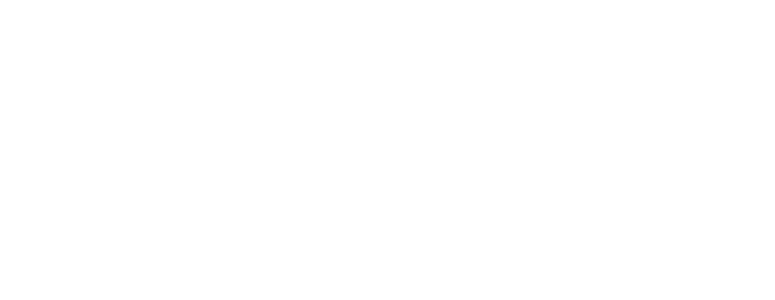
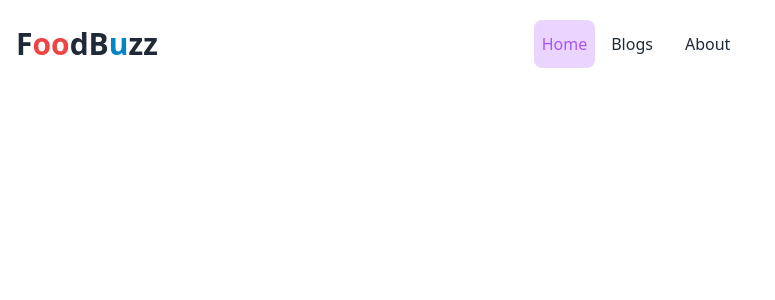
Before and after one commit to Shamim-dm/Kids-shop-client, a React (Vite) app: page / in a window 1280 px wide. Shown: the top 300 px of the page, without its empty margins (0-775 px from the left). Built offline with nearby package versions, Linux system fonts and the light colour scheme.

Commit message:
register add

```diff
--- a/src/Pages/Home/Home.jsx
+++ b/src/Pages/Home/Home.jsx
@@ -1,9 +1,10 @@
 import React from 'react';
+import Navbar from '../Sheared/Navbar/Navbar';
 
 const Home = () => {
     return (
         <div>
-
+            <Navbar></Navbar>
         </div>
     );
 };
--- /dev/null
+++ b/src/Pages/Sheared/ActiveLink/ActiveLink.jsx
@@ -0,0 +1,16 @@
+import React from 'react';
+import { NavLink } from 'react-router-dom';
+const ActiveLink =({to, children}) => {
+    return (
+        <NavLink
+            to={to}
+            className={({isActive, isPending})=>
+            isActive ? "text-purple-500 p-2 rounded-lg bg-purple-200" : isPending ? "pending" : ""
+        }
+        >
+            {children}
+        </NavLink>
+    );
+};
+
+export default ActiveLink;
--- /dev/null
+++ b/src/Pages/Sheared/Navbar/Navbar.jsx
@@ -0,0 +1,63 @@
+// import React, { useContext } from 'react';
+import { Link } from "react-router-dom";
+import ActiveLink from "../ActiveLink/ActiveLink";
+// import { AuthContext } from '../../../provider/AuthProviders';
+
+// import { FaUserCircle } from 'react-icons/fa';
+
+
+const Navbar = () => {
+    // const { user, logOut } = useContext(AuthContext)
+    // const handleLogout = () => {
+    //     logOut()
+    //         .then()
+    //         .catch(error => console.log(error));
+    // }
+    return (
+        <div className='   py-3 px-2'>
+
+            <div className="navbar rounded-2xl ">
+                <div className="navbar-start">
+                    <div className="dropdown">
+                        <label tabIndex={0} className="btn btn-ghost lg:hidden">
+                            <svg xmlns="http://www.w3.org/2000/svg" className="h-5 w-5" fill="none" viewBox="0 0 24 24" stroke="currentColor"><path strokeLinecap="round" strokeLinejoin="round" strokeWidth="2" d="M4 6h16M4 12h8m-8 6h16" /></svg>
+                        </label>
+                        <ul tabIndex={0} className="menu menu-compact dropdown-content mt-3 p-2 shadow  rounded-box w-52 ">
+                            <li><ActiveLink to='/'>Home</ActiveLink></li>
+                            <li tabIndex={0}>
+                                <ActiveLink to='/blogs' className="justify-between">
+                                    Blogs
+                                </ActiveLink>
+
+                            </li>
+                            <li><ActiveLink to='/about'>About</ActiveLink></li>
+                        </ul>
+                    </div>
+                    <a className=" font-bold normal-case text-xl  md:text-3xl">F<span className='text-red-500'>oo</span>dB<span className='text-sky-600'>u</span>zz</a>
+                </div>
+                <div className="navbar-center hidden lg:flex">
+                    <ul className="menu menu-horizontal px-1 ">
+                        <li><ActiveLink to='/'>Home</ActiveLink></li>
+                        <li tabIndex={0}>
+                            <ActiveLink to='/blogs'>
+                                Blogs
+                            </ActiveLink>
+
+                        </li>
+                        <li><ActiveLink to='about' >About</ActiveLink></li>
+                    </ul>
+                </div>
+
+                <div className="navbar-end gap-2">
+                    {/* {
+                        user && <img className='w-12 h-12 c rounded-full' src='https://images.unsplash.com/photo-1633332755192-727a05c4013d?ixlib=rb-4.0.3&ixid=MnwxMjA3fDB8MHxzZWFyY2h8MXx8dXNlcnxlbnwwfHwwfHw%3D&w=1000&q=80' />
+                    }
+                    {user ? <Link onClick={handleLogout} className="btn text-xs  bg-purple-900">Logout</Link> :
+                        <Link to='/login' className="btn">Login</Link>} */}
+                </div>
+            </div>
+        </div>
+    );
+};
+
+export default Navbar;
```
